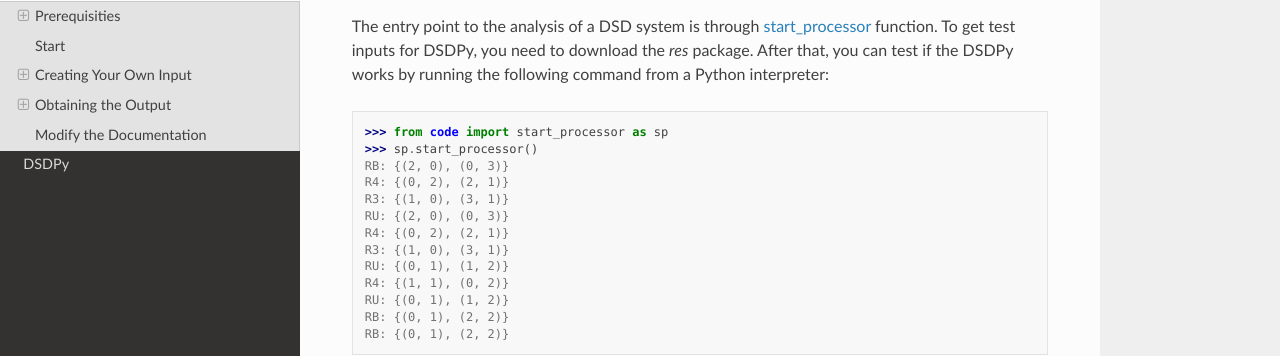
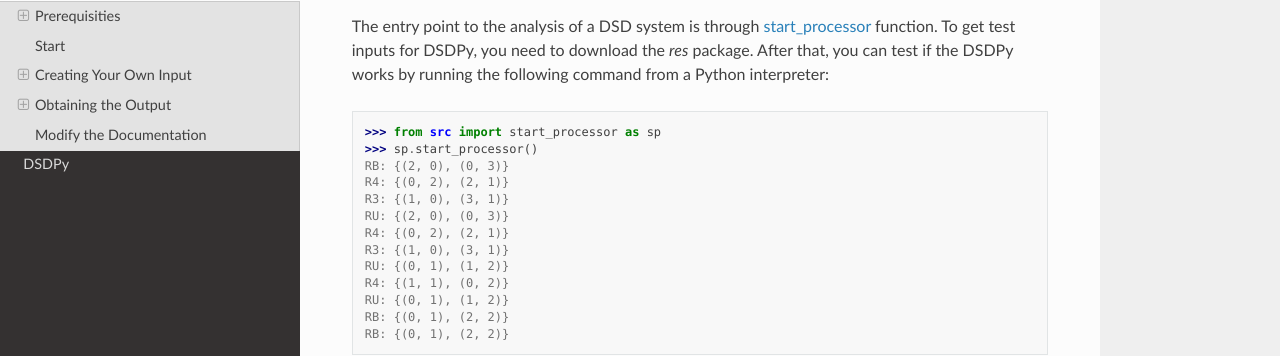
Before and after one commit to ashleylst/DSDPy, a Sphinx documentation site: the page built from doc/source/tutorial.rst, in a window 1280 px wide and 900 px high, scrolled down 1114 px. Shown: the part 135-491 px from the top of the window. Built offline with Sphinx 7.4.7 and the Read the Docs theme 2.0.0, drawn with Linux system fonts in a browser that asks for light colours.

Commit message:
update doc

```diff
--- a/doc/source/tutorial.rst
+++ b/doc/source/tutorial.rst
@@ -58,7 +58,7 @@ Start
 The entry point to the analysis of a DSD system is through `start_processor <src.html#module-src.start_processor>`_ function.
 To get test inputs for DSDPy, you need to download the `res` package. After that, you can test
 if the DSDPy works by running the following command from a Python interpreter::
-   >>> from code import start_processor as sp
+   >>> from src import start_processor as sp
    >>> sp.start_processor()
    RB: {(2, 0), (0, 3)}
    R4: {(0, 2), (2, 1)}
```
